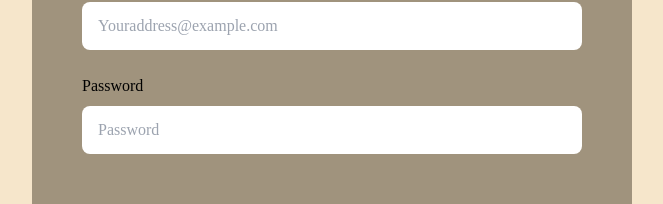
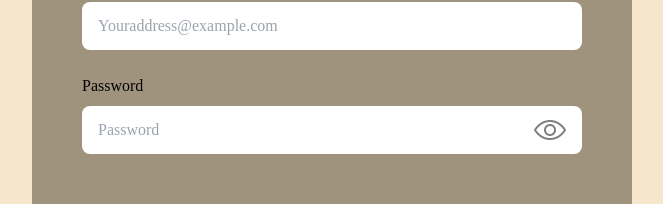
Before and after one commit to Group23-COP4331/Dress-Me-Up, a React (Vite) app in the folder frontend/: page /login in a window 1280 px wide. Shown: the part 257-461 px from the top of the page, without its empty margins (308-971 px from the left). Built offline with nearby package versions, Linux system fonts and the light colour scheme; a web font is replaced by a local one.

Commit message:
Added the toggle password button functionality to the password input box. Used state to know when the user is toggling the button and updating the input to be of type password or type text. Hides and shows password.

```diff
--- a/frontend/src/components/LoginForm.tsx
+++ b/frontend/src/components/LoginForm.tsx
@@ -1,5 +1,9 @@
 import { useState } from 'react';
 import { buildPath } from './BuildApiPath.js';
+
+//images
+import hide from '../assets/togglePassword/hide.png';
+import show from '../assets/togglePassword/show.png';
 
 interface LoginFormProps {
   setMessage: (message: string) => void; // Function that takes a string and returns nothing
@@ -10,6 +14,7 @@ export default function LoginForm({setMessage} : LoginFormProps){
    //using the useState hook so that react can keepp track of these variables as  their state changes eg user types.
   const [emailName, setEmail] = useState('');
   const [loginPassword, setPassword] = useState('');
+  const [showPassword, setVisibility] = useState(false); //state so we can toggle password visbility. If show password is true we want to well show it. If its false then hide it
 
   //function gets called on submission of from async so we can use await
   async function doLogin(event: any): Promise<void> {
@@ -63,10 +68,14 @@ export default function LoginForm({setMessage} : LoginFormProps){
           <input onChange = {(e) => {setEmail(e.target.value)}} className = "w-[500px] h-12 rounded-lg pl-4" type="email" required id="email" name="email" placeholder='Youraddress@example.com' />
         </div>
 
-        <div className = "flex flex-col items-start gap-2">
+        <div className = "flex flex-col items-start gap-2 relative">
           <label htmlFor="password"> Password </label>
           {/*Make sure on input change we grab the event and call the callback funciton that sets the email state to whatever users key stroke was dyanmaic updating */}
-          <input onChange = {(e) => {setPassword(e.target.value)}} className = "w-[500px] h-12 rounded-lg pl-4" type="text" required id="password" name="password" placeholder='Password'/>
+          <input onChange = {(e) => {setPassword(e.target.value)}} className = "w-[500px] h-12 rounded-lg pl-4 " type= {showPassword? 'text': 'password'} required id="password" name="password" placeholder='Password'/>
+
+          <button className = {`absolute bottom-2 right-4 ${loginPassword ? '': 'opacity-50 cursor-not-allowed'}`} disabled={!loginPassword} onClick = {() => setVisibility((prev)=> !prev)}> {/*On click of this button we toggle the bool of our showPassword so that state changes and everything using show password re-renders. Also have disabled so that when password is not empty so !password it returns true which enables button to have onclick functionality */}
+            <img src = {showPassword? hide: show} alt = "toggle password icon" className = "w-8 h-8 pointer-events-none" />
+          </button>
         </div>
 
         <button className = "text-2xl text-white w-[500px] h-12 bg-themeGreen rounded-lg mt-10 hover:scale-105"type="submit">Submit</button>
--- a/frontend/src/components/RegisterForm.tsx
+++ b/frontend/src/components/RegisterForm.tsx
@@ -1,6 +1,10 @@
 import React, { useState } from 'react';
 import { buildPath } from './BuildApiPath'; // Your function to build API URLs
 // import { storeToken } from '../tokenStorage'; // If you want to store JWT on registration
+
+//images
+import hide from '../assets/togglePassword/hide.png';
+import show from '../assets/togglePassword/show.png';
 
 interface RegisterFormComponent{ //Interface that will define our registerformcomponents being passed in so if the right stuff isnt passed ts yells at us
   setMessage: (message: string) => void;
@@ -12,6 +16,8 @@ export default function RegisterForm({setMessage} : RegisterFormComponent){
   const [lastName, setLastName]   = useState('');
   const [email, setEmail]         = useState('');
   const [password, setPassword]   = useState('');
+  const [showPassword, setVisibility] = useState(false); //state so we can toggle password visbility. If show password is true we want to well show it. If its false then hide it
+
 
   const handleSubmit = async (e: React.FormEvent) => {
     e.preventDefault();
@@ -27,7 +33,7 @@ export default function RegisterForm({setMessage} : RegisterFormComponent){
 
       console.log(body); //just to check if values were set properly
 
-      const response = await fetch(buildPath('api/register'), { //call buildPath to make the api route dynamic it will make a string depending on if we are on local host or server
+      const response = await fetch(buildPath('register'), { //call buildPath to make the api route dynamic it will make a string depending on if we are on local host or server
         method: 'POST',
         headers: { 'Content-Type': 'application/json' },
         body: JSON.stringify(body) //stringify to JSON what we are sending to server to be registered
@@ -72,11 +78,15 @@ export default function RegisterForm({setMessage} : RegisterFormComponent){
         <input onChange = {(e) => {setEmail(e.target.value)}} className = "w-[500px] h-12 rounded-lg pl-4" type="email" required id="email" name="email" placeholder='Youraddress@example.com'/>
       </div>
 
-      <div className = "flex flex-col items-start gap-2">
+      <div className = "flex flex-col items-start gap-2 relative">
         <label htmlFor="password"> Password </label>
         {/*Make sure on input change we grab the event and call the callback funciton that sets the email state to whatever users key stroke was dyanmaic updating */}
         <input onChange = {(e) => {setPassword(e.target.value)}} className = "w-[500px] h-12 rounded-lg pl-4" required pattern="^(?=.*[A-Za-z])(?=.*\d)(?=.*[@$!%*?&])[A-Za-z\d@$!%*?&]{8,}$"
-  title="Password must be at least 8 characters long, contain one letter, one number, and one symbol." id="password" name="password" placeholder='Password'/>
+  title="Password must be at least 8 characters long, contain one letter, one number, and one symbol." type = {showPassword? 'text': 'password'} id="password" name="password" placeholder='Password'/>
+
+        <button className = {`absolute bottom-2 right-4 ${password ? '': 'opacity-50 cursor-not-allowed'}`} disabled={!password} onClick = {() => setVisibility((prev)=> !prev)}> {/*On click of this button we toggle the bool of our showPassword so that state changes and everything using show password re-renders. Also have disabled so that when password is not empty so !password it returns true which enables button to have onclick functionality */}
+          <img src = {showPassword? hide: show} alt = "toggle password icon" className = "w-8 h-8 pointer-events-none" />
+        </button>
       </div>
 
       <button className = "text-2xl text-white w-[500px] h-12 bg-themeGreen rounded-lg hover:scale-105"type="submit">Submit</button>
```
